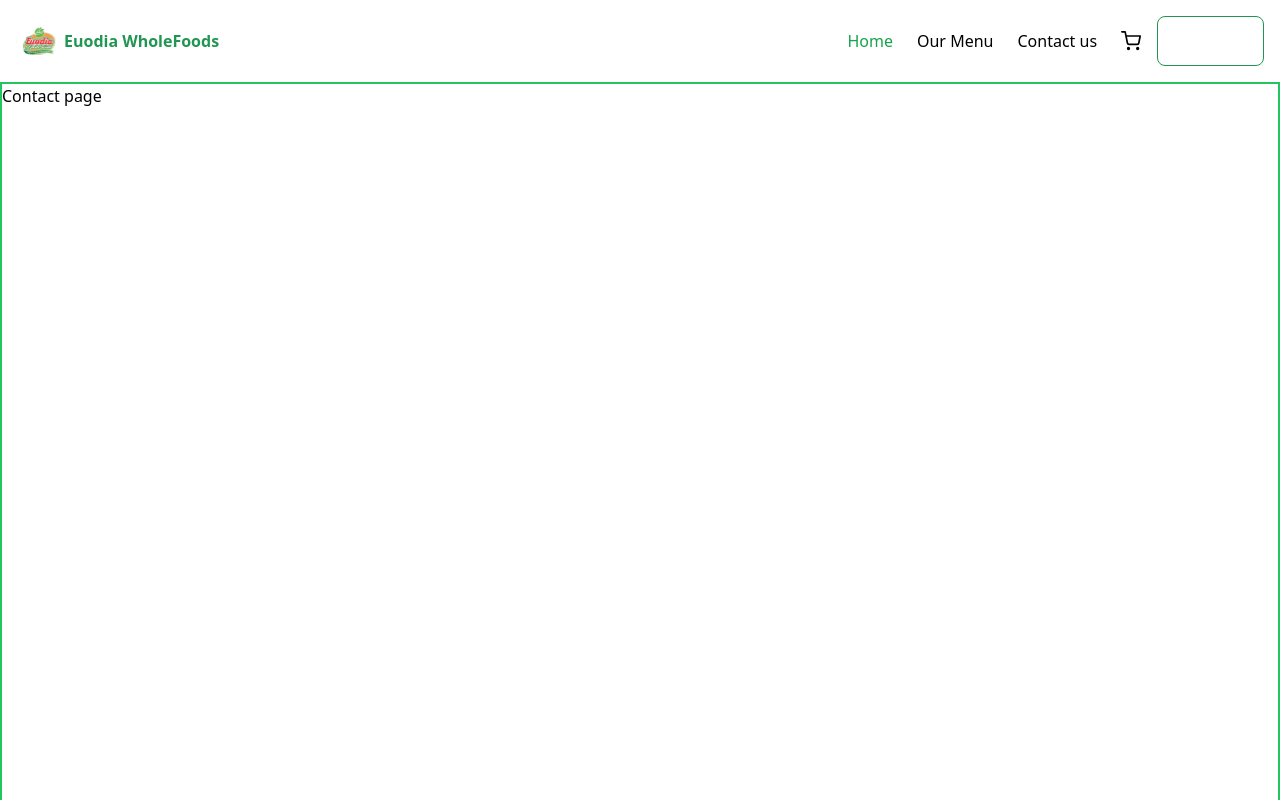
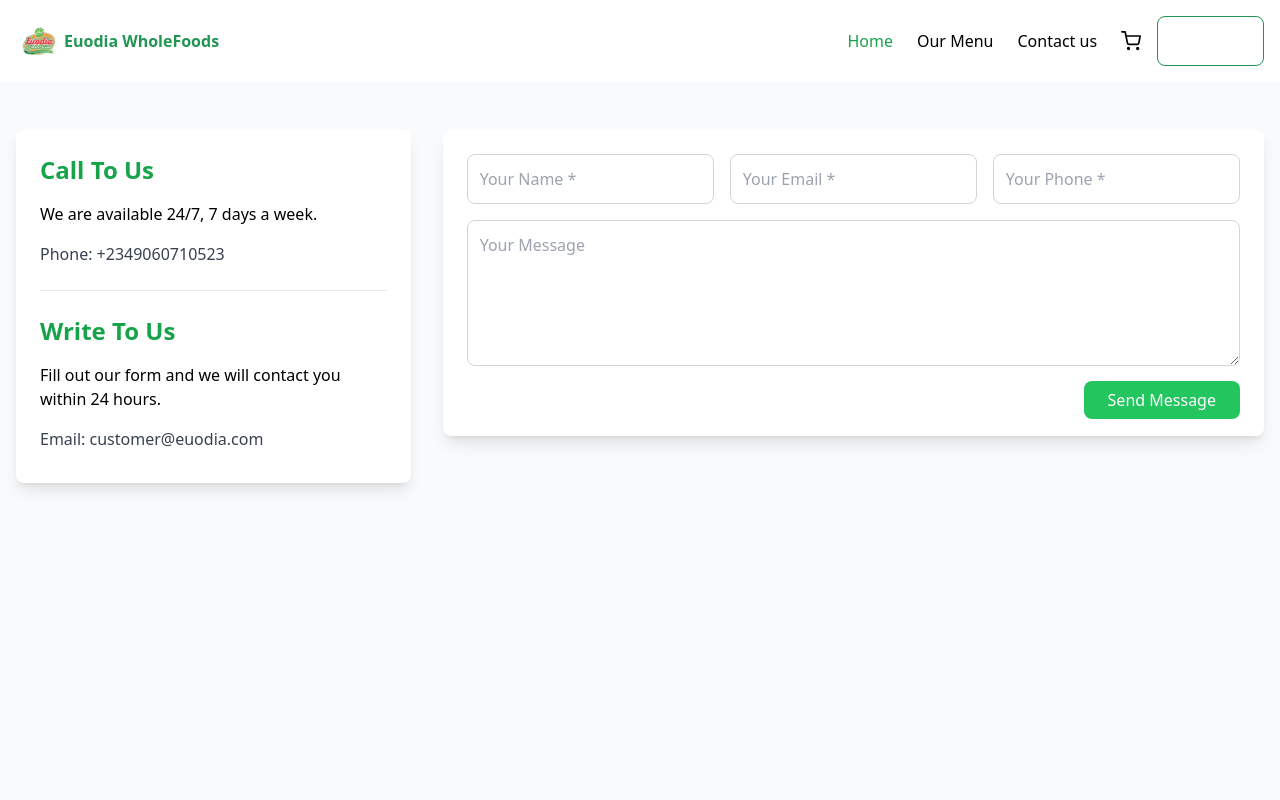
Before and after one commit to Beemhuse/euodia_foods, a Next.js app: page /contact-us in a window 1280 px wide. Shown: the top 800 px of the page. Built offline with nearby package versions, Linux system fonts and the light colour scheme; a web font is replaced by a local one.

Commit message:
layout and styling changes

```diff
--- a/app/auth/login/page.jsx
+++ b/app/auth/login/page.jsx
@@ -37,8 +37,7 @@ export default function Login() {
     try {
       setLoading(true);
       const response = await axios.post('/api/login', { email, password });
-      if(response){
-
+      if (response) {
         console.log(response)
         setCookie("euodia_token", response?.data?.token)
       }
@@ -55,48 +54,32 @@ export default function Login() {
   };
 
   return (
-    <div className="max-w-lg mx-auto mt-10">
+    <div className="min-h-screen flex items-center justify-center bg-gray-100">
       <form
         onSubmit={handleSubmit(onSubmit)}
-        className="bg-white p-8 shadow-md flex flex-col gap-2 rounded-lg"
+        className="bg-white p-15 shadow-md p-10 flex flex-col gap-4 rounded-lg"
       >
         <h2 className="text-3xl text-center text-accent font-bold">Log in to Euodia</h2>
-        <p className="text-center">Quick & Simple way to start making your orders</p>
+        <p className="text-center text-gray-700">Quick & Simple way to start making your orders</p>
 
-        {/* {error && <p className="text-red-500 text-center">{error}</p>} */}
-        {/* {success && <p className="text-green-500 text-center">{success}</p>} */}
+        {error && <p className="text-red-500 text-center">{error}</p>}
+        {success && <p className="text-green-500 text-center">{success}</p>}
 
         <InputComponent
-          // label="Email"
+          label="Email"
           placeholder="johndoe@gmail.com"
-
           name="email"
           register={register}
           error={errors.email?.message}
         />
         <InputComponent
           label="Password"
-          // name="password"
+          placeholder="Password"
           name="password"
           register={register}
           error={errors.password?.message}
           type="password"
         />
-        {/* <div className="mb-4 flex items-center justify-between w-full">
-          <label className="inline-flex items-center">
-            <input
-              type="checkbox"
-              name="rememberMe"
-              className="form-checkbox"
-            />
-            <span className="ml-2">Remember me</span>
-          </label>
-          <p className="text-center">
-            <a href="/auth/reset-password" className="text-green-500">
-              forgot password?
-            </a>
-          </p>
-        </div> */}
         <Button
           type="submit"
           title="Log in"
@@ -105,7 +88,7 @@ export default function Login() {
         />
         <p className="text-center mt-2">
           don&apos;t have an account?{" "}
-          <a href="/auth/signup" className="text-green-500">
+          <a href="/auth/register" className="text-green-500">
             Sign up
           </a>
         </p>
--- a/app/contact-us/page.jsx
+++ b/app/contact-us/page.jsx
@@ -1,10 +1,68 @@
-import React from 'react'
+import React from 'react';
 
-export default function page() {
+const ContactUs = () => {
   return (
-    <div className='bg-white min-h-screen border-2 border-green-500'>
-     Contact page
+    <div className="bg-gray-50 min-h-screen py-12">
+      <div className="container mx-auto px-4">
+        <div className="flex flex-wrap -mx-4">
+          {/* Contact Info */}
+          <div className="w-full lg:w-1/3 px-4 mb-8 lg:mb-0">
+            <div className="bg-white p-6 rounded-lg shadow-lg h-full">
+              <h3 className="text-2xl font-bold mb-4 text-green-600">Call To Us</h3>
+              <p className="mb-4">We are available 24/7, 7 days a week.</p>
+              <p className="mb-4 text-gray-700 font-medium">Phone: +2349060710523</p>
+              <hr className="my-6 border-gray-200" />
+              <h3 className="text-2xl font-bold mb-4 text-green-600">Write To Us</h3>
+              <p className="mb-4">Fill out our form and we will contact you within 24 hours.</p>
+              <p className="mb-2 text-gray-700 font-medium">Email: customer@euodia.com</p>
+            </div>
+          </div>
+          {/* Contact Form */}
+          <div className="w-full lg:w-2/3 px-4">
+            <div className="bg-white p-6 rounded-lg shadow-lg">
+              <form>
+                <div className="flex flex-wrap -mx-2 mb-4">
+                  <div className="w-full md:w-1/3 px-2 mb-4 md:mb-0">
+                    <input
+                      type="text"
+                      placeholder="Your Name *"
+                      className="w-full p-3 border border-gray-300 rounded-lg focus:outline-none focus:ring-2 focus:ring-green-500"
+                    />
+                  </div>
+                  <div className="w-full md:w-1/3 px-2 mb-4 md:mb-0">
+                    <input
+                      type="email"
+                      placeholder="Your Email *"
+                      className="w-full p-3 border border-gray-300 rounded-lg focus:outline-none focus:ring-2 focus:ring-green-500"
+                    />
+                  </div>
+                  <div className="w-full md:w-1/3 px-2 mb-4 md:mb-0">
+                    <input
+                      type="tel"
+                      placeholder="Your Phone *"
+                      className="w-full p-3 border border-gray-300 rounded-lg focus:outline-none focus:ring-2 focus:ring-green-500"
+                    />
+                  </div>
+                </div>
+                <div className="mb-4">
+                  <textarea
+                    placeholder="Your Message"
+                    rows="5"
+                    className="w-full p-3 border border-gray-300 rounded-lg focus:outline-none focus:ring-2 focus:ring-green-500"
+                  ></textarea>
+                </div>
+                <div className="text-right">
+                  <utton className="bg-green-500 text-white px-6 py-2 rounded-lg hover:bg-green-600 transition duration-300 ease-in-out">
+                    Send Message
+                  </utton>
+                </div>
+              </form>
+            </div>
+          </div>
+        </div>
+      </div>
+    </div>
+  );
+};
 
-    </div>
-  )
-}
+export default ContactUs;
--- a/app/page.js
+++ b/app/page.js
@@ -40,7 +40,7 @@ export default function Home() {
 console.log(content);
 
   return (
-    <main className="min-h-screen border-2 border-green-500">
+    <main className="min-h-screen ">
       <Hero />
       <Features />
       <Qualities />
--- a/components/pages/BestDishes.jsx
+++ b/components/pages/BestDishes.jsx
@@ -49,12 +49,12 @@ const BestSellerDishes = () => {
         <div className="grid gap-8 lg:grid-cols-3 md:grid-cols-2 sm:grid-cols-1">
           {bestSellerDishes.map((dish, index) => (
             <div key={index} className="bg-white p-6 rounded-lg shadow-lg">
-              <div className="h-48 mb-4">
+              <div className="relative h-48 mb-4">
                 <Image
                   src={dish.image}
                   alt={dish.title}
-                  layout="fill"
-                  objectFit="cover"
+                  fill
+                  style={{ objectFit: 'cover' }}
                   className="rounded-t-lg"
                 />
               </div>
--- a/components/pages/Features.jsx
+++ b/components/pages/Features.jsx
@@ -30,8 +30,8 @@ const Features = () => {
                 <div className="grid gap-8 lg:grid-cols-4 md:grid-cols-2 sm:grid-cols-1">
                     {features.map((feature, index) => (
                         <div key={index} className="bg-white p-6 rounded-lg shadow-lg text-center">
-                            <div className="mb-9 flex items-center border border-pink-500">
-                                <Image src={feature.icon} alt={feature.title} width={64} height={64} className='border border-green-300 rounded shadow-lg' />
+                            <div className="mb-6 flex items-center justify-center h-16 w-16 mx-auto">
+                                <Image src={feature.icon} alt={feature.title} width={64} height={64} />
                             </div>
                             <h3 className="text-base font-bold mb-2">{feature.title}</h3>
                             <p className="text-gray-600">{feature.description}</p>
--- a/components/pages/Hero.jsx
+++ b/components/pages/Hero.jsx
@@ -5,7 +5,7 @@ import profilePic from "@/public/Frame 18.png"
 
 const Hero = () => {
     return (
-        <div className="flex items-center justify-between py-10 px-6 border border-red-400">
+        <div className="flex items-center justify-between py-10 px-6 ">
             <div className="max-w-md">
                 <h1 className="text-4xl font-bold mb-4">
                     Come For The <span className="bg-orange-400 text-white px-5 py-1 rounded-full">Food</span>
```
Also changed, not shown: app/auth/register/page.jsx (+34 -33 lines).
